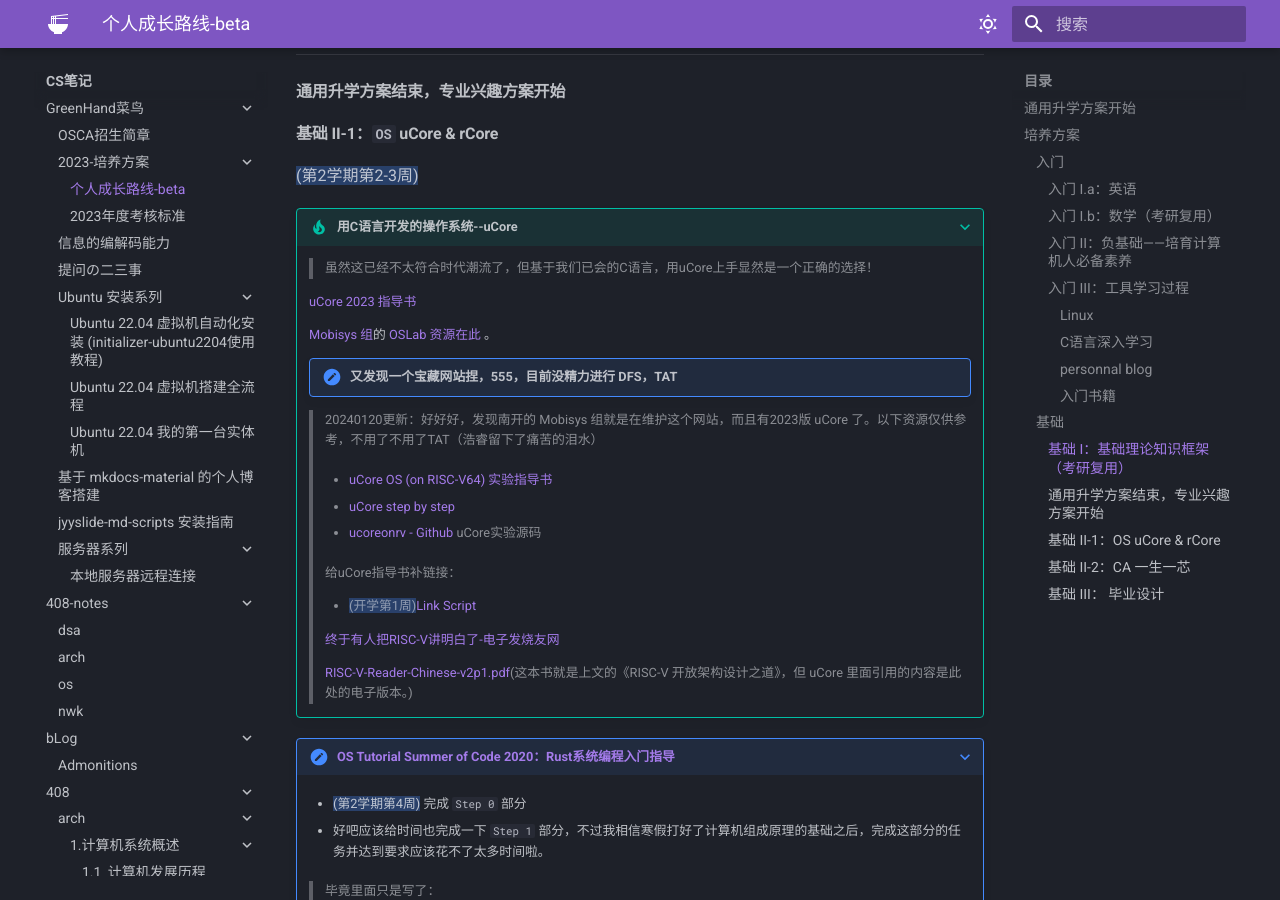
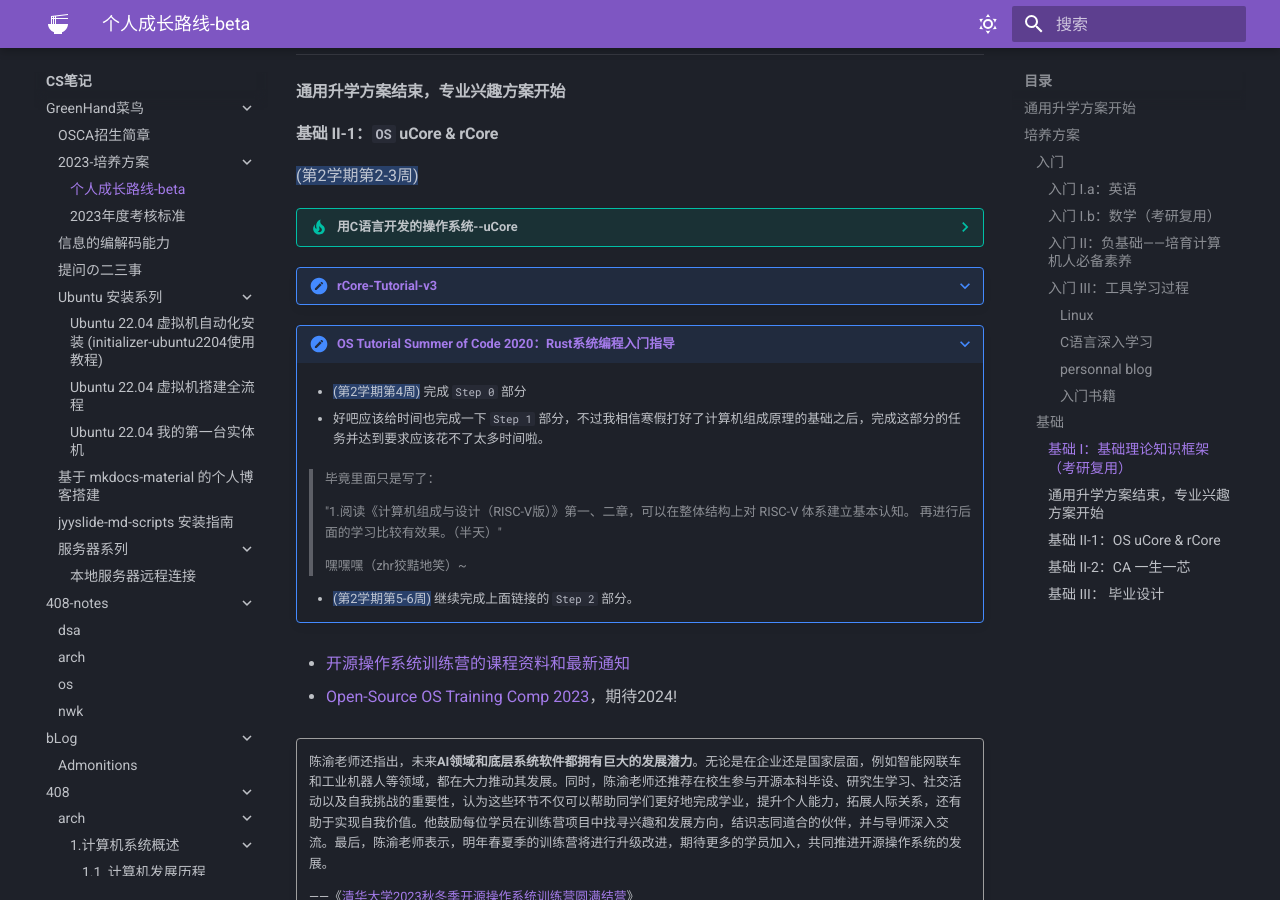
Before and after one commit to Haohahahaha/cs, an MkDocs documentation site: the page built from docs/greenhand/fertile/fertile.md, in a window 1280 px wide and 900 px high, scrolled down 6439 px. Built offline with MkDocs 1.6.1 and Material for MkDocs 9.7.7, drawn with Linux system fonts in a browser that asks for light colours.

Commit message:
2024-04-17_14:40:14 update

```diff
--- a/docs/greenhand/fertile/fertile.md
+++ b/docs/greenhand/fertile/fertile.md
@@ -446,7 +446,7 @@ Python：[Harvard CS50x](https://csdiy.wiki/%E7%BC%96%E7%A8%8B%E5%85%A5%E9%97%A8
 
 ==(第2学期第2-3周)==
 
-???+ tip "用C语言开发的操作系统--uCore"
+??? tip "用C语言开发的操作系统--uCore"
 
 	> 虽然这已经不太符合时代潮流了，但基于我们已会的C语言，用uCore上手显然是一个正确的选择！
 
@@ -471,6 +471,8 @@ Python：[Harvard CS50x](https://csdiy.wiki/%E7%BC%96%E7%A8%8B%E5%85%A5%E9%97%A8
 	>  [终于有人把RISC-V讲明白了-电子发烧友网](https://www.elecfans.com/d/653167.html)
 
 	> [RISC-V-Reader-Chinese-v2p1.pdf](https://crva.ict.ac.cn/wjxz/202202/P020220217666841292320.pdf)(这本书就是上文的《RISC-V 开放架构设计之道》，但 uCore 里面引用的内容是此处的电子版本。)
+
+???+ note "[rCore-Tutorial-v3](https://rcore-os.cn/rCore-Tutorial-Book-v3/)"
 
 ???+ note "[OS Tutorial Summer of Code 2020：Rust系统编程入门指导](https://github.com/rcore-os/rCore/wiki/os-tutorial-summer-of-code-2020#step-0-%E8%87%AA%E5%AD%A6rust%E7%BC%96%E7%A8%8B%E5%A4%A7%E7%BA%A67%E5%A4%A9)"
 
```
